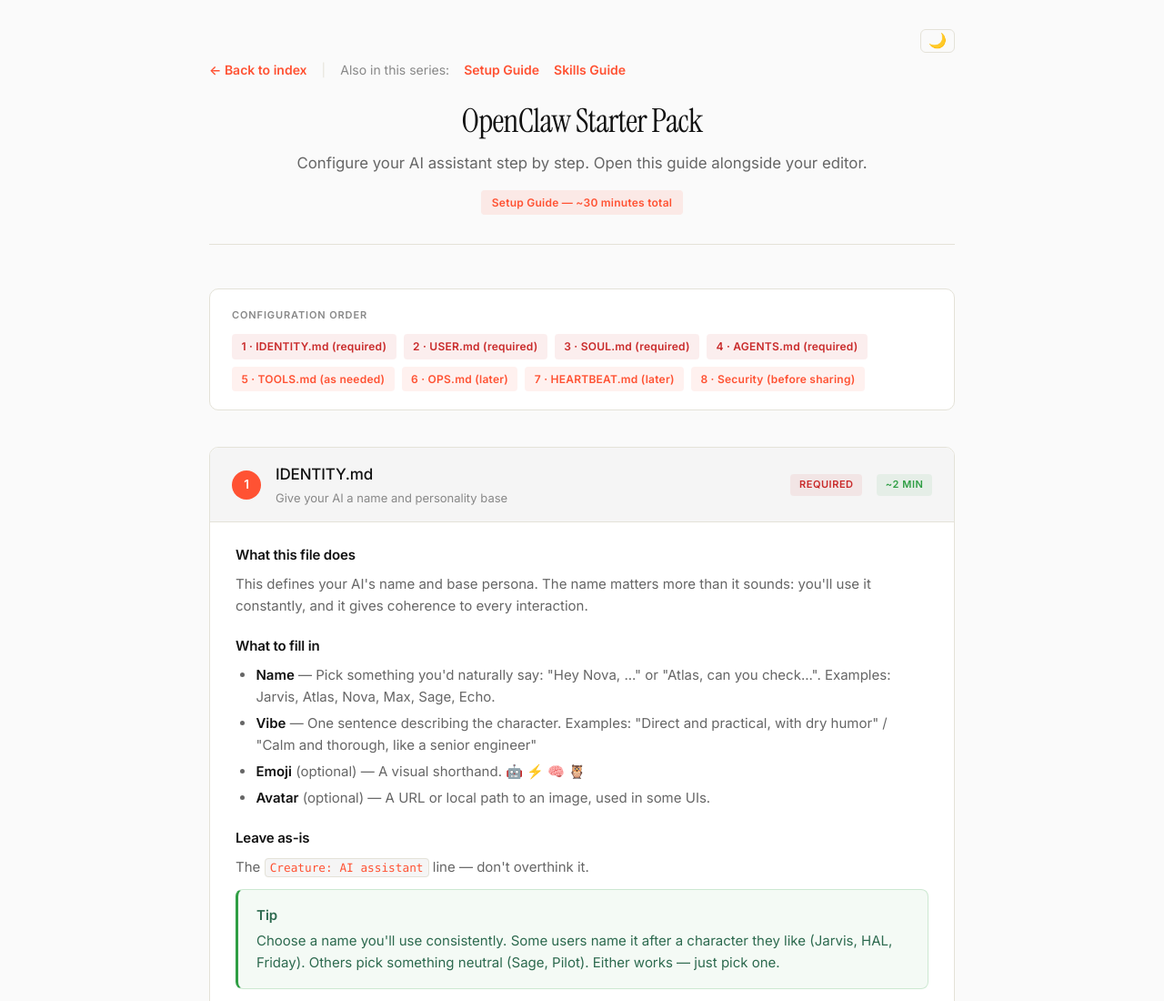
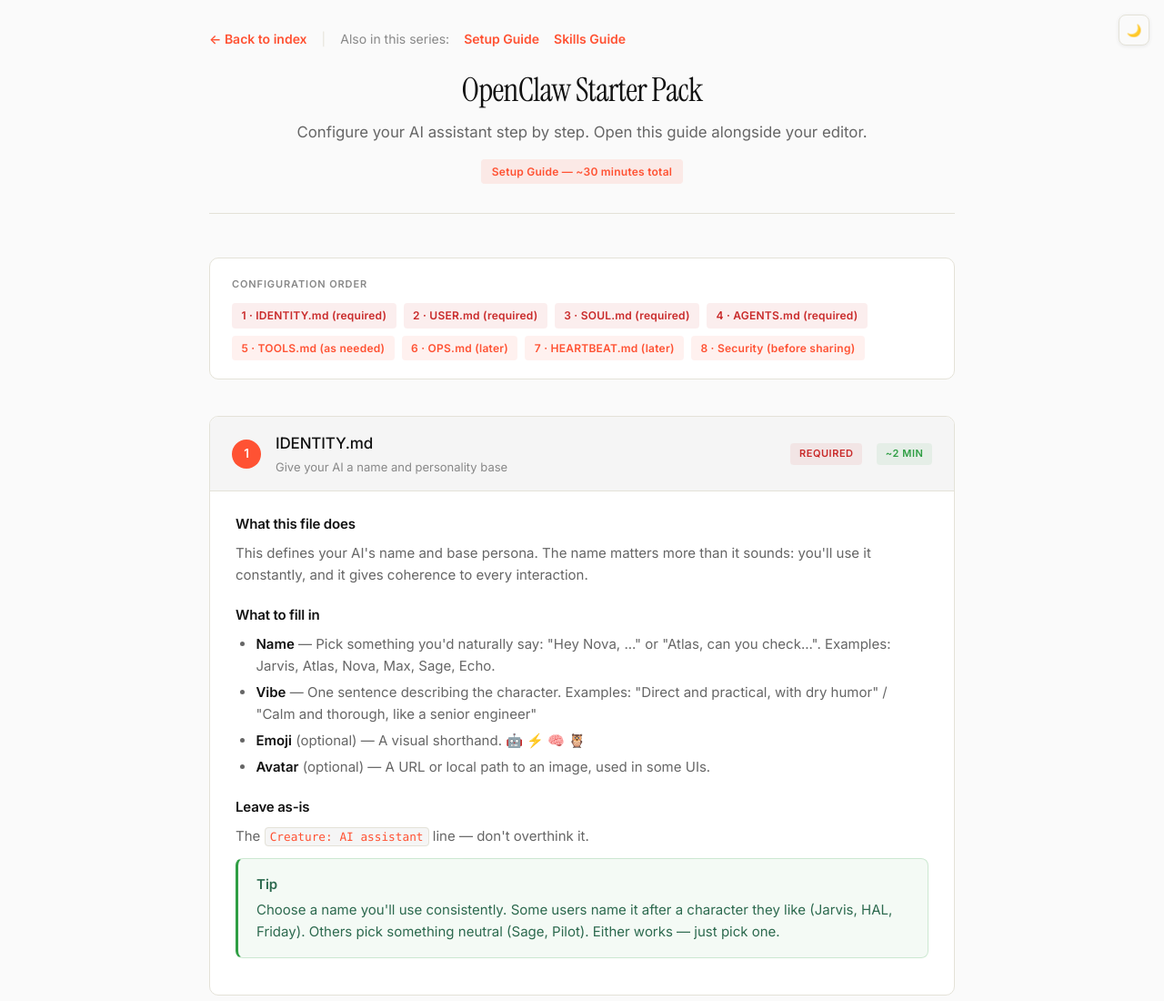
Before and after one commit to vistawtf/openclaw-easy-setup, a plain HTML site: page docs/config-guide.html in a window 1280 px wide. Shown: the top 1100 px of the page at 91% size. Drawn offline with Linux system fonts and the light colour scheme.

Commit message:
Theme toggle: SVG sun/moon icons on all 4 pages, toggle in nav for setup-guide, fixed position for others

```diff
--- a/docs/config-guide.html
+++ b/docs/config-guide.html
@@ -468,20 +468,26 @@
 
     /* Theme toggle button */
     .theme-toggle {
-      background: none;
+      position: fixed;
+      top: 1rem;
+      right: 1rem;
+      display: inline-flex;
+      align-items: center;
+      justify-content: center;
+      width: 34px;
+      height: 34px;
+      background: var(--background);
       border: 1px solid var(--border);
-      border-radius: 6px;
+      border-radius: 8px;
+      color: var(--muted);
       cursor: pointer;
-      padding: 0.25rem 0.5rem;
-      font-size: 1rem;
-      line-height: 1;
-      color: var(--foreground);
-      transition: border-color 0.25s, background 0.25s;
-      flex-shrink: 0;
-      margin-left: auto;
+      z-index: 200;
+      transition: all 0.25s cubic-bezier(0.16, 1, 0.3, 1);
+      box-shadow: 0 1px 4px rgba(0,0,0,0.08);
     }
     .theme-toggle:hover {
       border-color: var(--border-hover);
+      color: var(--foreground);
       background: var(--surface);
     }
 
@@ -492,9 +498,8 @@
   </style>
 </head>
 <body>
+<button class="theme-toggle" aria-label="Switch to dark mode"><svg xmlns="http://www.w3.org/2000/svg" width="16" height="16" viewBox="0 0 24 24" fill="none" stroke="currentColor" stroke-width="2" stroke-linecap="round" stroke-linejoin="round"><path d="M21 12.79A9 9 0 1 1 11.21 3 7 7 0 0 0 21 12.79z"/></svg></button>
 <div class="container">
-
-  <div style="display:flex;justify-content:flex-end;margin-bottom:0.5rem;"><button class="theme-toggle" aria-label="Toggle dark mode">🌙</button></div>
 
   <div class="breadcrumb">
     <a href="index.html">← Back to index</a>
```
Also changed, not shown: docs/index.html (+1 -1 lines), docs/setup-guide.html (+10 -6 lines), docs/skills-helper.html (+16 -11 lines).
